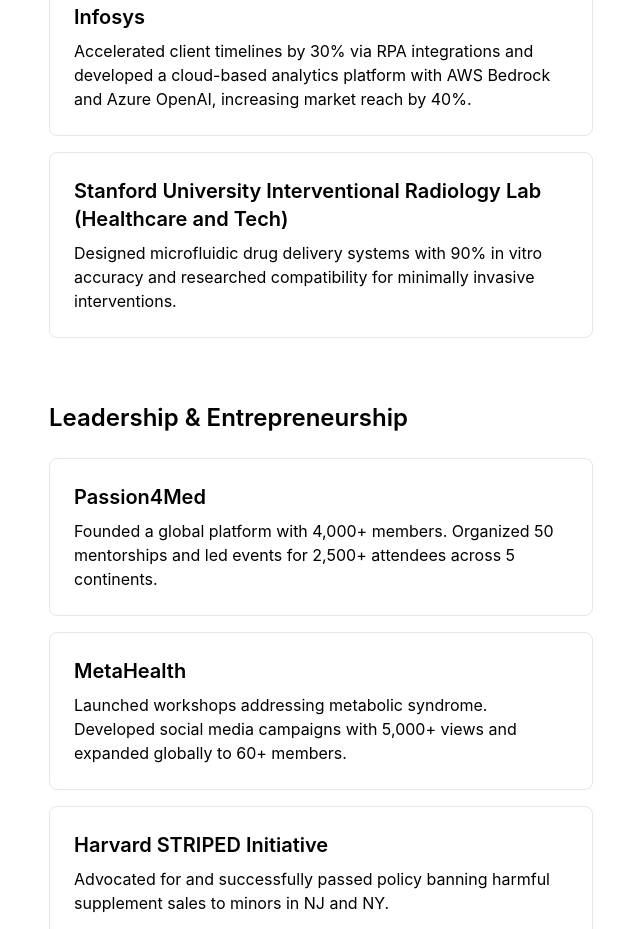
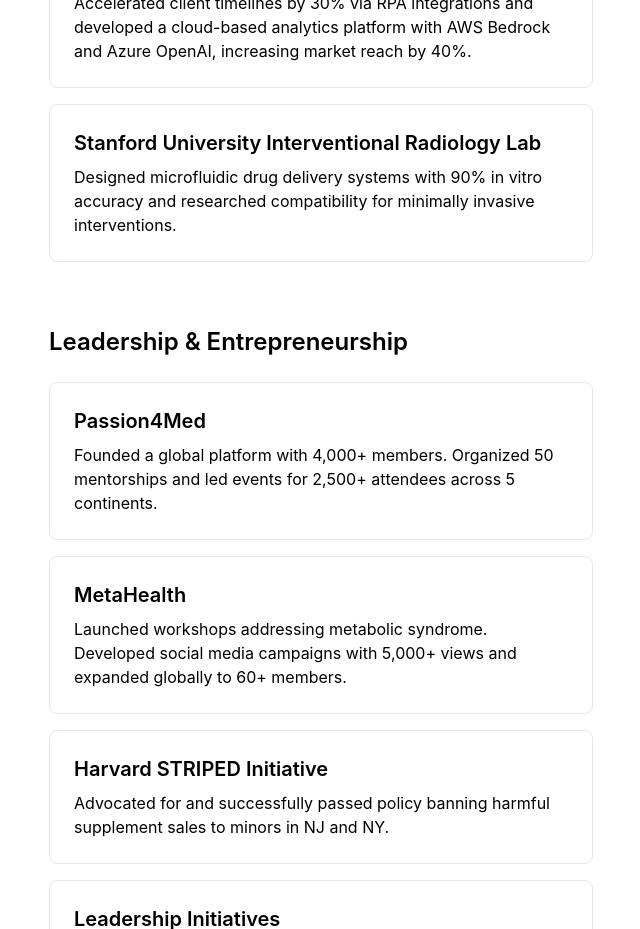
Before and after one commit to krrishapatel/Krrisha-Patel-Portfolio, a Next.js app: page / in a window 1280 px wide. Shown: the part 1120-2049 px from the top of the page, without its empty margins (319-959 px from the left). Built offline with nearby package versions, Linux system fonts and the light colour scheme.

Commit message:
Update page.tsx

```diff
--- a/app/page.tsx
+++ b/app/page.tsx
@@ -4,7 +4,7 @@
 
 export default function Portfolio() {
   return (
-    <div className="min-h-screen bg-white text-black py-24">
+    <div className="min-h-screen bg-white text-black py-12">
       <Head>
         <title>Krrisha Patel | Portfolio</title>
         <meta name="description" content="Portfolio website of Krrisha Patel" />
@@ -54,7 +54,7 @@
             description="Accelerated client timelines by 30% via RPA integrations and developed a cloud-based analytics platform with AWS Bedrock and Azure OpenAI, increasing market reach by 40%."
           />
           <WorkCard
-            title="Stanford University Interventional Radiology Lab (Healthcare and Tech)"
+            title="Stanford University Interventional Radiology Lab"
             description="Designed microfluidic drug delivery systems with 90% in vitro accuracy and researched compatibility for minimally invasive interventions."
           />
 
```
